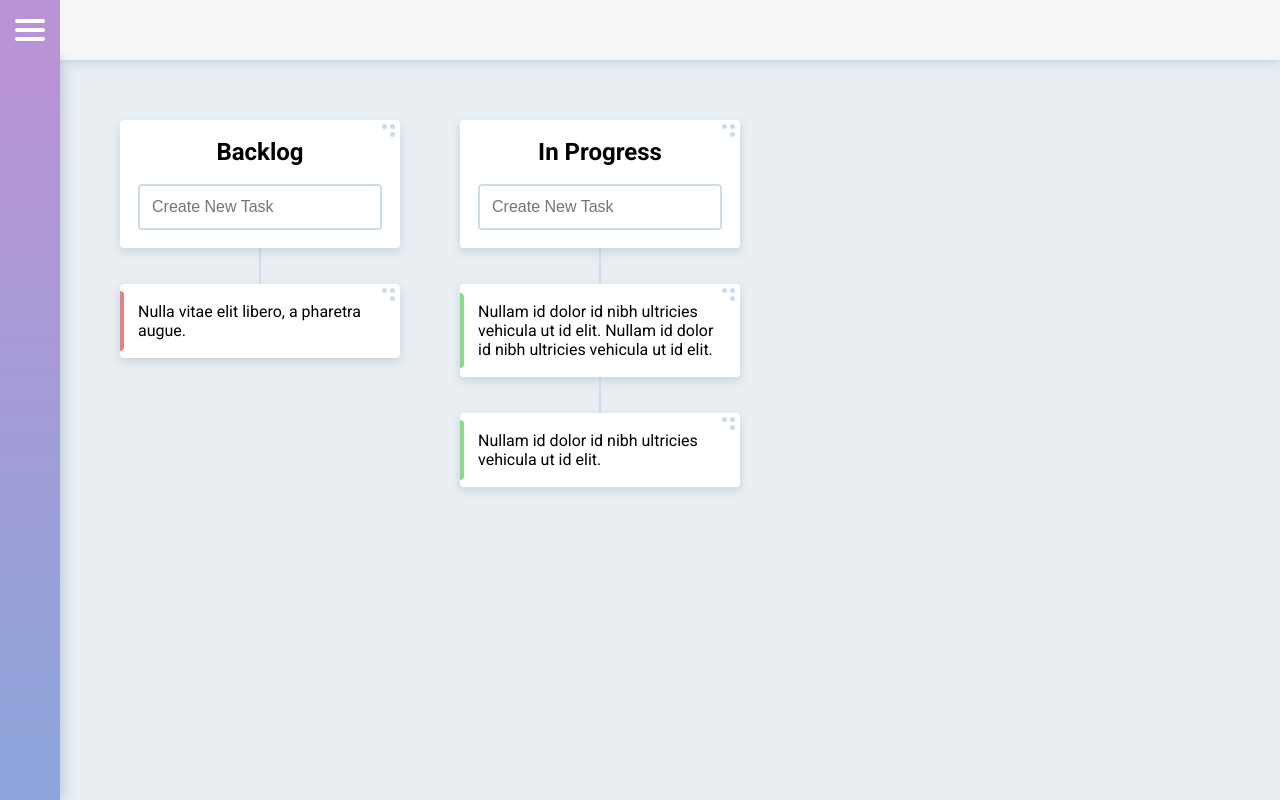
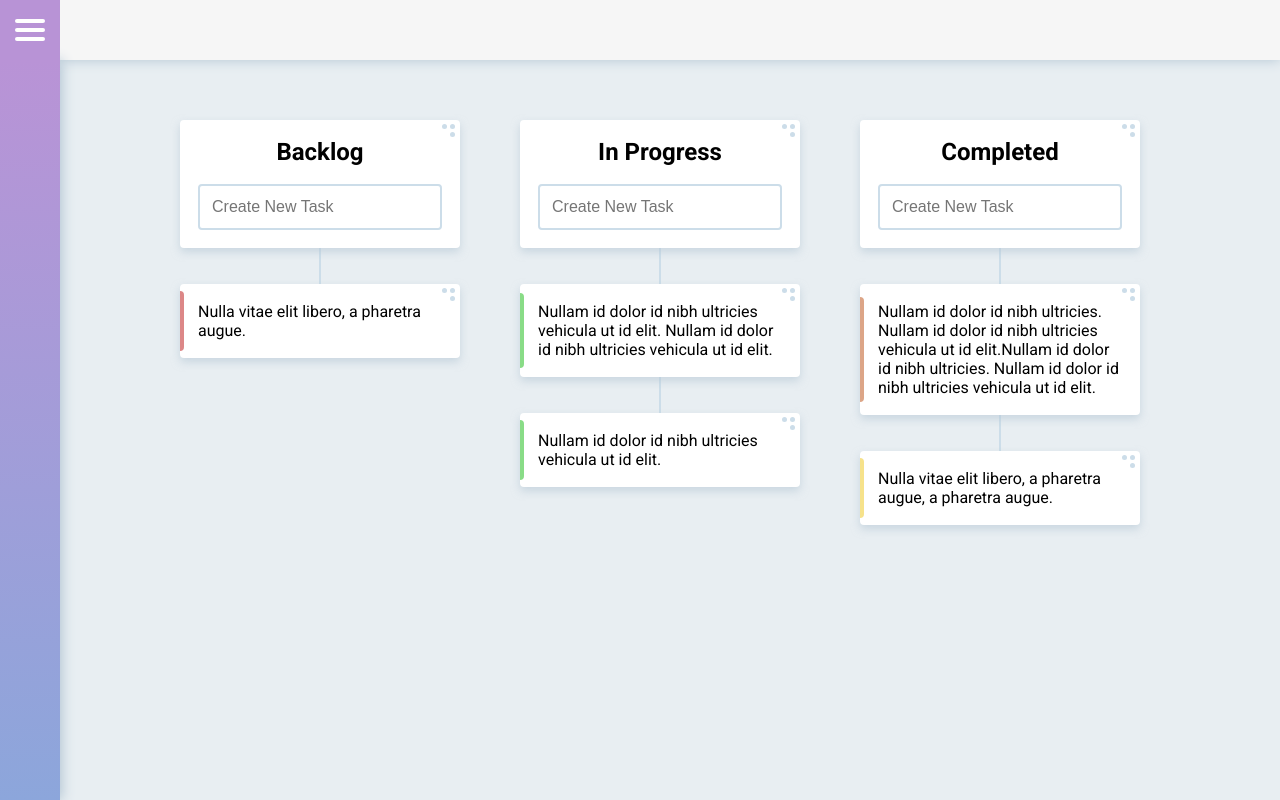
Before and after one commit to acekreations/kanban, a React (Create React App) app: page / in a window 1280 px wide. Built offline with nearby package versions, Linux system fonts and the light colour scheme.

Commit message:
add column drag and drop

```diff
--- a/src/App.css
+++ b/src/App.css
@@ -123,7 +123,6 @@ p {
 
 .column {
     width: 280px;
-    margin-right: 60px;
     background-image: url("/images/column-line.svg");
     background-repeat: repeat-y;
     background-position: center;
@@ -134,12 +133,12 @@ p {
     margin-bottom: 0px;
 }
 
-.dropZone {
+.taskDropZone {
     width: 100%;
     height: 36px;
 }
 
-.dropZoneDrop::before {
+.taskDropZoneDrop::before {
     content: "";
     height: 5px;
     width: 100%;
@@ -155,8 +154,30 @@ p {
     );
 }
 
-.column .dropZone:last-child {
+.column .taskDropZone:last-child {
     background-color: #e8eef2;
+}
+
+.columnDropZone {
+    width: 60px;
+    height: 132px;
+}
+
+.columnDropZoneDrop::before {
+    content: "";
+    width: 5px;
+    height: 100%;
+    display: block;
+    position: relative;
+    top: 0px;
+    left: 28px;
+    border-radius: 4px;
+    background: rgb(140, 166, 219);
+    background: linear-gradient(
+        90deg,
+        rgba(140, 166, 219, 1) 0%,
+        rgba(185, 147, 214, 1) 100%
+    );
 }
 
 #logoBar {
--- a/src/App.js
+++ b/src/App.js
@@ -5,21 +5,25 @@ import data from "./seeds";
 //Components
 import Menu from "./components/Menu";
 import Column from "./components/Column";
+import ColumnDropZone from "./components/ColumnDropZone";
 
 class App extends Component {
     state = {
         data: data,
-        dropTarget: 0
+        dropTarget: 0,
+        dragType: null
     };
 
     updateDragDrop(data, dropCol) {
         let stateData = this.state.data;
         data = data.split(",");
-        const colIndex = parseInt(data[0]);
-        const taskIndex = parseInt(data[1]);
+        if (data[0] === "task") {
+            const colIndex = parseInt(data[1]);
+            const taskIndex = parseInt(data[2]);
             const dropTarget = this.state.dropTarget;
             const draggedTask = stateData[colIndex].tasks[taskIndex];
 
+            //remove task from stateData
             stateData[colIndex].tasks.splice(taskIndex, 1);
 
             if (dropTarget === null || dropTarget === 0) {
@@ -48,11 +52,42 @@ class App extends Component {
             this.setState({
                 data: stateData
             });
+        } else if (data[0] === "column") {
+            const colIndex = parseInt(data[1]);
+            const dropTarget = this.state.dropTarget;
+            const draggedCol = stateData[colIndex];
+
+            //remove column from stateData
+            stateData.splice(colIndex, 1);
+
+            if (dropTarget === null || dropTarget === 0) {
+                //drop at start of list
+                stateData.unshift(draggedCol);
+            } else if (dropTarget !== colIndex && dropTarget !== colIndex + 1) {
+                stateData.splice(this.state.dropTarget, 0, draggedCol);
+            } else if (dropTarget === 10000) {
+                //drop at end of list
+                stateData.push(draggedCol);
+            } else {
+                //drop in same spot
+                stateData.splice(colIndex, 0, draggedCol);
+            }
+        }
+
+        this.setState({
+            data: stateData
+        });
     }
 
     updateDropTarget(target) {
         this.setState({
             dropTarget: target
+        });
+    }
+
+    updateDragType(dragType) {
+        this.setState({
+            dragType: dragType
         });
     }
 
@@ -66,15 +101,45 @@ class App extends Component {
                 <div
                     id="contentContainer"
                     className="ml-100px mt-100px pl-20px pt-20px flex"
+                    onDragOver={e => e.preventDefault()}
                 >
-                    {this.state.data.map((column, key) => (
+                    {this.state.data.map((column, index) => (
+                        <div key={index} className="flex">
+                            <ColumnDropZone
+                                dragType={this.state.dragType}
+                                columnIndex={index}
+                                updateDragDrop={this.updateDragDrop.bind(this)}
+                                updateDragType={this.updateDragType.bind(this)}
+                                updateDropTarget={this.updateDropTarget.bind(
+                                    this
+                                )}
+                            />
                             <Column
-                            key={key}
-                            index={key}
+                                columnIndex={index}
                                 data={column}
+                                dragType={this.state.dragType}
                                 updateDragDrop={this.updateDragDrop.bind(this)}
-                            updateDropTarget={this.updateDropTarget.bind(this)}
+                                updateDropTarget={this.updateDropTarget.bind(
+                                    this
+                                )}
+                                updateDragType={this.updateDragType.bind(this)}
                             />
+                            {index === this.state.data.length - 1 && (
+                                <ColumnDropZone
+                                    dragType={this.state.dragType}
+                                    columnIndex={10000}
+                                    updateDragDrop={this.updateDragDrop.bind(
+                                        this
+                                    )}
+                                    updateDragType={this.updateDragType.bind(
+                                        this
+                                    )}
+                                    updateDropTarget={this.updateDropTarget.bind(
+                                        this
+                                    )}
+                                />
+                            )}
+                        </div>
                     ))}
                 </div>
             </div>
--- a/src/components/Column/Column.js
+++ b/src/components/Column/Column.js
@@ -1,23 +1,21 @@
-import React, { Component } from "react";
+import React, { PureComponent } from "react";
 import TaskCard from "../TaskCard/TaskCard";
-import DropZone from "../DropZone/DropZone";
+import TaskDropZone from "../TaskDropZone/TaskDropZone";
 
-class Column extends Component {
-    handleDrop(e) {
-        e.preventDefault();
-        this.props.updateDragDrop(
-            e.dataTransfer.getData("text"),
-            this.props.index
-        );
-        e.dataTransfer.clearData();
+class Column extends PureComponent {
+    handleDragStart(e) {
+        e.stopPropagation();
+        e.dataTransfer.setData("text", `column,${this.props.columnIndex}}`);
+        this.props.updateDragType("column");
     }
 
     render() {
         return (
             <div
                 className="column"
-                onDrop={e => this.handleDrop(e)}
                 onDragOver={e => e.preventDefault()}
+                draggable="true"
+                onDragStart={e => this.handleDragStart(e)}
             >
                 <div className="card text-center">
                     <div className="dotMenu">
@@ -31,27 +29,31 @@ class Column extends Component {
 
                 {this.props.data.tasks.map((task, index) => (
                     <div key={index}>
-                        <DropZone
+                        <TaskDropZone
                             taskIndex={index}
-                            columnIndex={this.props.index}
+                            columnIndex={this.props.columnIndex}
                             updateDropTarget={this.props.updateDropTarget}
+                            updateDragDrop={this.props.updateDragDrop}
+                            updateDragType={this.props.updateDragType}
+                            dragType={this.props.dragType}
                         />
                         <TaskCard
                             taskIndex={index}
-                            columnIndex={this.props.index}
+                            columnIndex={this.props.columnIndex}
                             data={task}
-                            updateDropTarget={this.props.updateDropTarget}
+                            updateDragType={this.props.updateDragType}
                         />
-                        {/* make dropzone after last task */}
-                        {index === this.props.data.tasks.length - 1 && (
-                            <DropZone
-                                taskIndex={10000}
-                                columnIndex={this.props.index}
-                                updateDropTarget={this.props.updateDropTarget}
-                            />
-                        )}
                     </div>
                 ))}
+                {/* drop zone for moving to last position or for empty task lists */}
+                <TaskDropZone
+                    taskIndex={10000}
+                    columnIndex={this.props.columnIndex}
+                    updateDropTarget={this.props.updateDropTarget}
+                    updateDragDrop={this.props.updateDragDrop}
+                    updateDragType={this.props.updateDragType}
+                    dragType={this.props.dragType}
+                />
             </div>
         );
     }
--- /dev/null
+++ b/src/components/ColumnDropZone/ColumnDropZone.js
@@ -0,0 +1,43 @@
+import React, { PureComponent } from "react";
+
+class ColumnDropZone extends PureComponent {
+    handleDragEnter(e) {
+        e.stopPropagation();
+        if (this.props.dragType === "column") {
+            e.currentTarget.classList.add("columnDropZoneDrop");
+            const dataID = parseInt(e.target.getAttribute("data-id"));
+            this.props.updateDropTarget(dataID);
+        }
+    }
+
+    handleDragLeave(e) {
+        e.stopPropagation();
+        e.currentTarget.classList.remove("columnDropZoneDrop");
+    }
+
+    handleDrop(e) {
+        e.stopPropagation();
+        e.currentTarget.classList.remove("columnDropZoneDrop");
+        e.preventDefault();
+        if (this.props.dragType === "column") {
+            this.props.updateDragDrop(
+                e.dataTransfer.getData("text"),
+                this.props.columnIndex
+            );
+            e.dataTransfer.clearData();
+            this.props.updateDragType(null);
+        }
+    }
+    render() {
+        return (
+            <div
+                className="columnDropZone"
+                data-id={this.props.columnIndex}
+                onDragEnter={e => this.handleDragEnter(e)}
+                onDragLeave={e => this.handleDragLeave(e)}
+                onDrop={e => this.handleDrop(e)}
+            />
+        );
+    }
+}
+export default ColumnDropZone;
--- /dev/null
+++ b/src/components/ColumnDropZone/index.js
@@ -0,0 +1 @@
+export { default } from "./ColumnDropZone";
--- a/src/components/DropZone/DropZone.js
+++ /dev/null
@@ -1,29 +0,0 @@
-import React, { Component } from "react";
-
-class DropZone extends Component {
-    handleDragEnter(e) {
-        e.currentTarget.classList.add("dropZoneDrop");
-        const dataID = parseInt(e.target.getAttribute("data-id"));
-        this.props.updateDropTarget(dataID);
-    }
-
-    handleDragLeave(e) {
-        e.currentTarget.classList.remove("dropZoneDrop");
-    }
-
-    handleDrop(e) {
-        e.currentTarget.classList.remove("dropZoneDrop");
-    }
-    render() {
-        return (
-            <div
-                className="dropZone"
-                data-id={this.props.taskIndex}
-                onDragEnter={e => this.handleDragEnter(e)}
-                onDragLeave={e => this.handleDragLeave(e)}
-                onDrop={e => this.handleDrop(e)}
-            />
-        );
-    }
-}
-export default DropZone;
--- a/src/components/DropZone/index.js
+++ /dev/null
@@ -1 +0,0 @@
-export { default } from "./DropZone";
--- a/src/components/Menu/Menu.js
+++ b/src/components/Menu/Menu.js
@@ -1,6 +1,6 @@
-import React, { Component } from "react";
+import React, { PureComponent } from "react";
 
-class Menu extends Component {
+class Menu extends PureComponent {
     state = {
         menuIsClosed: true
     };
--- a/src/components/TaskCard/TaskCard.js
+++ b/src/components/TaskCard/TaskCard.js
@@ -1,6 +1,6 @@
-import React, { Component } from "react";
+import React, { PureComponent } from "react";
 
-class TaskCard extends Component {
+class TaskCard extends PureComponent {
     state = {
         dotMenuActive: false
     };
@@ -12,10 +12,12 @@ class TaskCard extends Component {
     }
 
     handleDragStart(e) {
+        e.stopPropagation();
         e.dataTransfer.setData(
             "text",
-            `${this.props.columnIndex},${this.props.taskIndex}`
+            `task,${this.props.columnIndex},${this.props.taskIndex}`
         );
+        this.props.updateDragType("task");
     }
 
     render() {
@@ -28,6 +30,7 @@ class TaskCard extends Component {
                 }
                 draggable="true"
                 onDragStart={e => this.handleDragStart(e)}
+                data-dragtype="task"
             >
                 <span
                     className={
--- /dev/null
+++ b/src/components/TaskDropZone/TaskDropZone.js
@@ -0,0 +1,43 @@
+import React, { PureComponent } from "react";
+
+class TaskDropZone extends PureComponent {
+    handleDragEnter(e) {
+        e.stopPropagation();
+        if (this.props.dragType === "task") {
+            e.currentTarget.classList.add("taskDropZoneDrop");
+            const dataID = parseInt(e.target.getAttribute("data-id"));
+            this.props.updateDropTarget(dataID);
+        }
+    }
+
+    handleDragLeave(e) {
+        e.stopPropagation();
+        e.currentTarget.classList.remove("taskDropZoneDrop");
+    }
+
+    handleDrop(e) {
+        e.stopPropagation();
+        e.currentTarget.classList.remove("taskDropZoneDrop");
+        e.preventDefault();
+        if (this.props.dragType === "task") {
+            this.props.updateDragDrop(
+                e.dataTransfer.getData("text"),
+                this.props.columnIndex
+            );
+            e.dataTransfer.clearData();
+            this.props.updateDragType(null);
+        }
+    }
+    render() {
+        return (
+            <div
+                className="taskDropZone"
+                data-id={this.props.taskIndex}
+                onDragEnter={e => this.handleDragEnter(e)}
+                onDragLeave={e => this.handleDragLeave(e)}
+                onDrop={e => this.handleDrop(e)}
+            />
+        );
+    }
+}
+export default TaskDropZone;
--- /dev/null
+++ b/src/components/TaskDropZone/index.js
@@ -0,0 +1 @@
+export { default } from "./TaskDropZone";
--- a/src/seeds.json
+++ b/src/seeds.json
@@ -20,5 +20,18 @@
                 "color": "1"
             }
         ]
+    },
+    {
+        "column_title": "Completed",
+        "tasks": [
+            {
+                "body": "Nullam id dolor id nibh ultricies. Nullam id dolor id nibh ultricies vehicula ut id elit.Nullam id dolor id nibh ultricies. Nullam id dolor id nibh ultricies vehicula ut id elit.",
+                "color": "4"
+            },
+            {
+                "body": "Nulla vitae elit libero, a pharetra augue, a pharetra augue.",
+                "color": "3"
+            }
+        ]
     }
 ]
```
Lines whose indentation alone changed are shown as unchanged.
